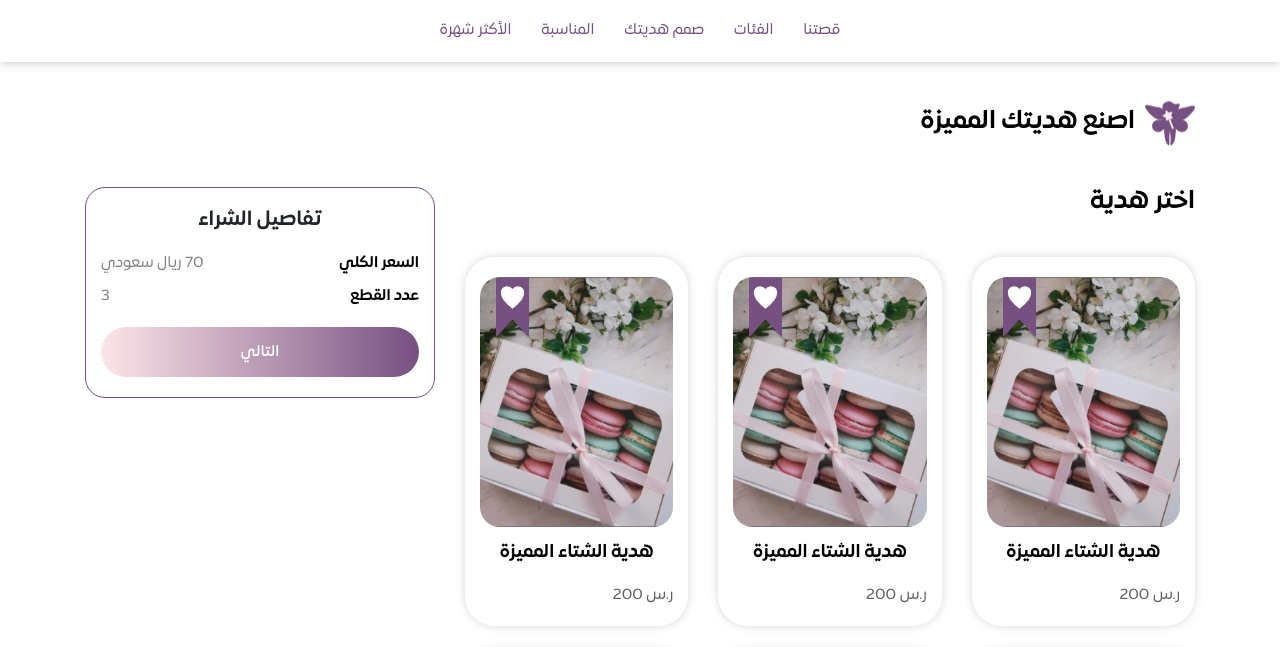
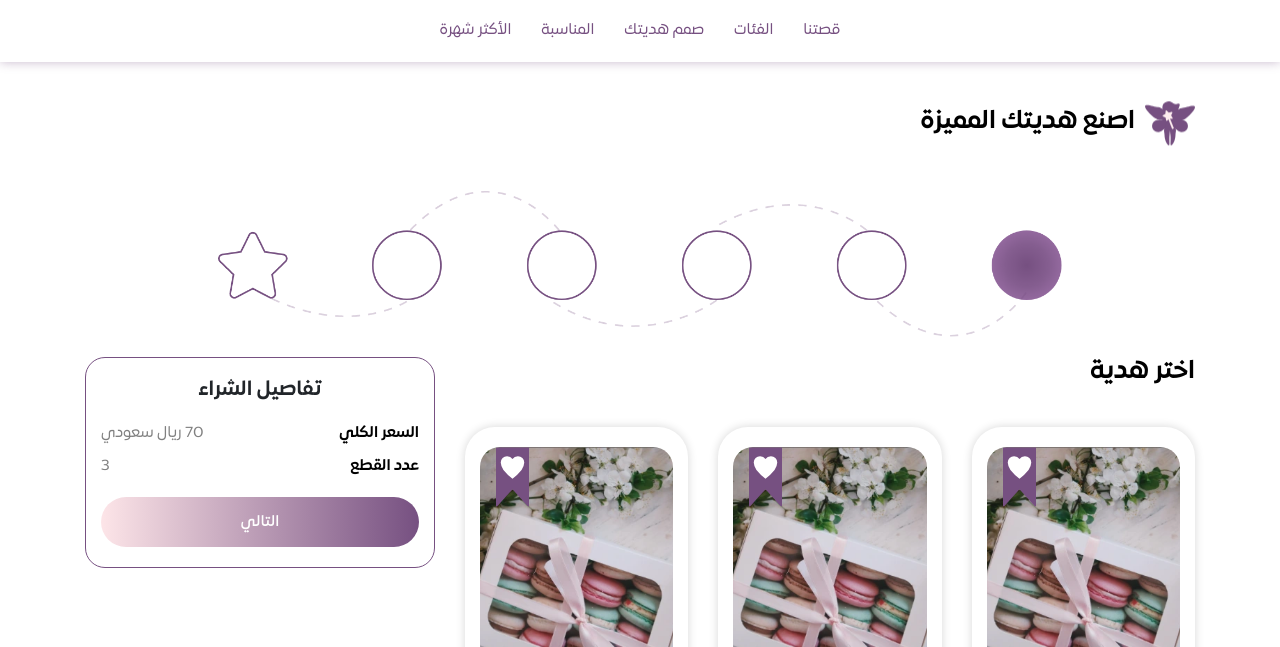
Before and after one commit to misaraadel/flower_ecommerce, a plain HTML site: page gift.html in a window 1280 px wide. Shown: the part 103-750 px from the top of the page. Drawn offline with Linux system fonts and the light colour scheme.

Commit message:
edit data

```diff
--- a/assets/css/_media.scss
+++ b/assets/css/_media.scss
@@ -138,4 +138,9 @@
   .general-section {
     padding-top: 135px !important;
   }
+
+
+  .step-image {
+    height: 80px;
+  }
 }
--- a/assets/css/style.scss
+++ b/assets/css/style.scss
@@ -1562,4 +1562,17 @@ footer {
   }
 }
 
+.step-image {
+  width: 100%;
+  height: 150px;
+  margin-bottom: 20px;
+
+  img {
+    width: 100%;
+    height: 100%;
+    object-fit: contain;
+    object-position: center;
+  }
+}
+
 @import 'media';
--- a/gift.html
+++ b/gift.html
@@ -126,6 +126,9 @@
             </h1>
           </div>
 
+          <div class="step-image">
+            <img src="assets/images/circle_1.png" loading="lazy" alt="">
+          </div>
 
           <div class="row">
             <div class="col-lg-8 col-12 mb-4">
```
Also changed, not shown: gift-2.html (+4 -0 lines), gift-3.html (+3 -0 lines), gift-4.html (+4 -0 lines), gift-5.html (+4 -0 lines), gift-6.html (+4 -0 lines), gift-7.html (+4 -0 lines), assets/css/style.css, assets/images/circle_1.png (added), assets/images/circle_2.png (added), assets/images/circle_3.png (added), assets/images/circle_4.png (added), assets/images/circle_5.png (added), assets/images/circle_6.png (added), 1 other file.
